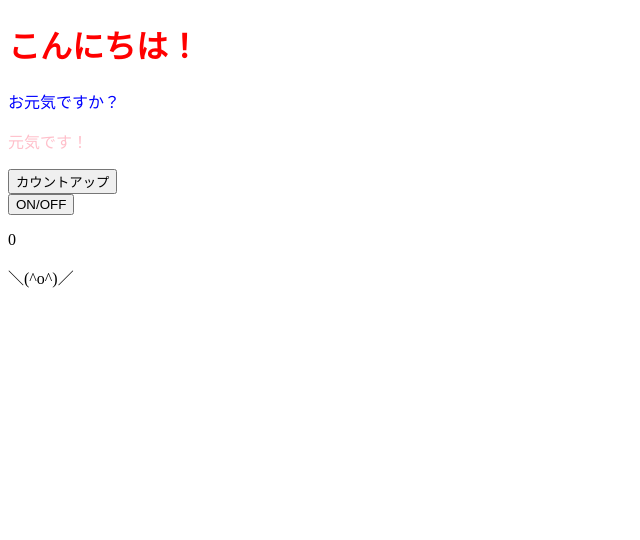
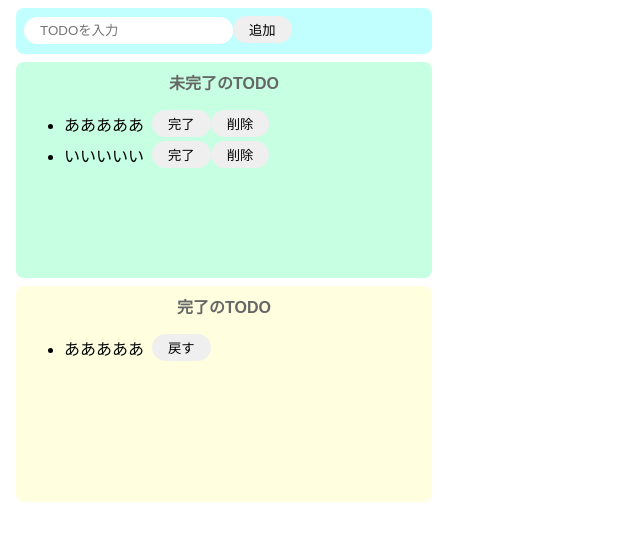
Before and after one commit to n-imai/react-todo-app, a React (Create React App) app: page / in a window 1280 px wide. Shown: the top 540 px of the page, without its empty margins (0-640 px from the left). Built offline with nearby package versions, Linux system fonts and the light colour scheme.

Commit message:
create pure html

```diff
--- a/src/App.jsx
+++ b/src/App.jsx
@@ -1,38 +1,37 @@
-import React, {useEffect, useState} from "react";
-import ColorfulMessage from './components/ColorfulMessage'
+import React  from "react";
+import './styles.css'
 
-const App = () => {
-  const [num, setNum] = useState(0);
-  const [faceShowFlag, setFaceShowFlag] = useState(true)
-
-  const onClickCountUp = () => {
-    setNum(num + 1);
-  }
-
-  const onClickSwitchShowFlag = () => {
-    setFaceShowFlag(!faceShowFlag);
-  }
-
-  useEffect(() => {
-    if (num % 3 === 0) {
-      faceShowFlag || setFaceShowFlag(true);
-    }else{
-      faceShowFlag && setFaceShowFlag(false);
-    }
-  },[num])
-
+export const App = () => {
   return (
     <>
-      <h1 style={{ color: 'red'}}>こんにちは！</h1>
-      <ColorfulMessage color="blue">お元気ですか？</ColorfulMessage>
-      <ColorfulMessage color="pink">元気です！</ColorfulMessage>
-      <button onClick={onClickCountUp}>カウントアップ</button>
-      <br  />
-      <button onClick={onClickSwitchShowFlag}>ON/OFF</button>
-      <p>{num}</p>
-      {faceShowFlag && <p>＼(^o^)／</p>}
+      <div className="input-area">
+        <input placeholder="TODOを入力"/>
+        <button>追加</button>
+      </div>
+      <div className="incomplete-area">
+        <p className="title">未完了のTODO</p>
+        <ul>
+          <div className="list-row">
+            <li>あああああ</li>
+            <button>完了</button>
+            <button>削除</button>
+          </div>
+          <div className="list-row">
+            <li>いいいいい</li>
+            <button>完了</button>
+            <button>削除</button>
+          </div>
+        </ul>
+      </div>
+      <div className="complete-area">
+        <p className="title">完了のTODO</p>
+        <ul>
+          <div className="list-row">
+            <li>あああああ</li>
+            <button>戻す</button>
+          </div>
+        </ul>
+      </div>
     </>
-  );
+  )
 };
-
-export default App;
--- a/src/index.js
+++ b/src/index.js
@@ -1,6 +1,6 @@
 import React from "react";
 import ReactDOM from "react-dom";
 
-import App from './App'
+import {App} from './App'
 
 ReactDOM.render(<App />, document.getElementById("root"));
--- /dev/null
+++ b/src/styles.css
@@ -0,0 +1,66 @@
+body {
+  font-family: sans-serif;
+}
+
+input {
+  border-radius: 16px;
+  border: none;
+  padding: 6px 16px;
+  outline: none;
+}
+
+button {
+  border-radius: 16px;
+  border: none;
+  padding: 4px 16px;
+}
+
+button:hover {
+  background-color: #ff7fff;
+  color: #fff;
+  cursor: pointer;
+}
+
+li {
+  margin-right: 8px;
+}
+
+.input-area {
+  background-color: #c1ffff;
+  width: 400px;
+  height: 30px;
+  border-radius: 8px;
+  padding: 8px;
+  margin: 8px;
+}
+
+.incomplete-area {
+  background-color: #c6ffe2;
+  width: 400px;
+  min-height: 200px;
+  padding: 8px;
+  margin: 8px;
+  border-radius: 8px;
+}
+
+.complete-area {
+  background-color: #ffffe0;
+  width: 400px;
+  min-height: 200px;
+  padding: 8px;
+  margin: 8px;
+  border-radius: 8px;
+}
+
+.title {
+  text-align: center;
+  margin-top: 0;
+  font-weight: bold;
+  color: #666;
+}
+
+.list-row {
+  display: flex;
+  align-items: center;
+  padding-bottom: 4px;
+}
```
